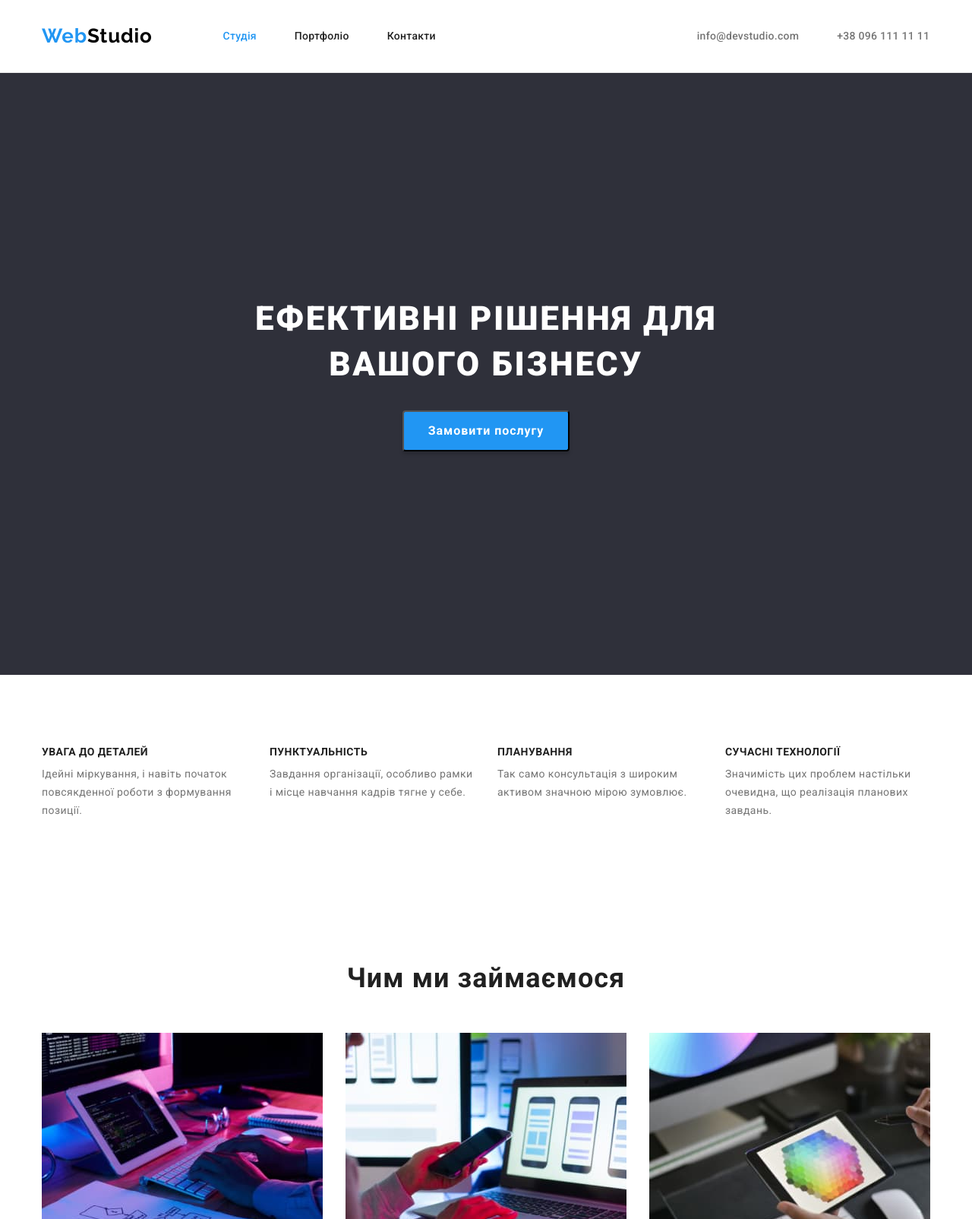
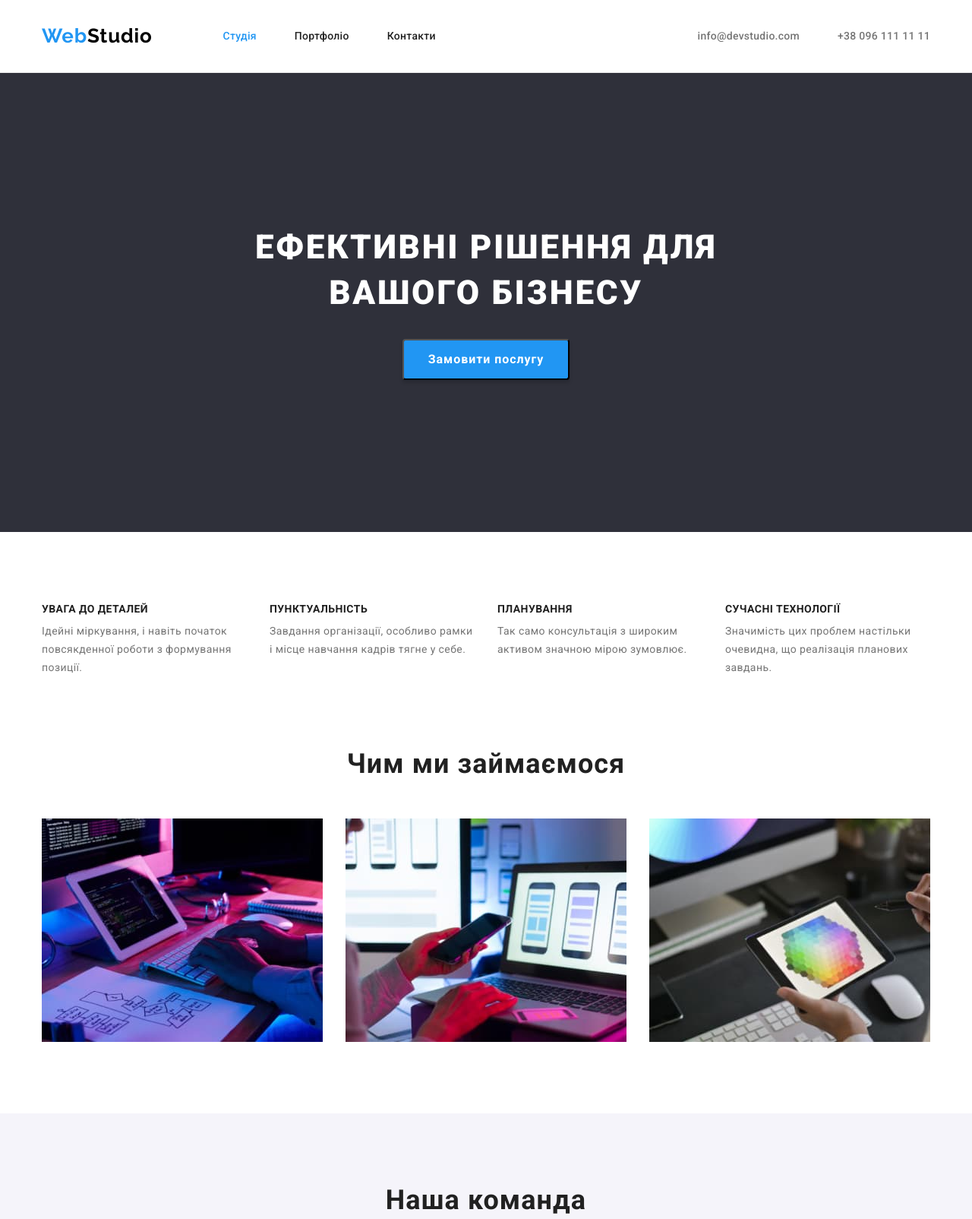
Before and after one commit to Oleksii2505/goit-markup-hw-03, a plain HTML site: page index.html in a window 1280 px wide. Shown: the top 1604 px of the page at 76% size. Drawn offline with nearby package versions, Linux system fonts and the light colour scheme.

Commit message:
corrected homework

```diff
--- a/css/styles.css
+++ b/css/styles.css
@@ -54,6 +54,8 @@ img {
 
 /* Стилізація хедеру */
 .header {
+    display: flex;
+    align-items: center;
     padding: 32px 0;
     border-bottom: 1px solid #ECECEC;
 
@@ -64,8 +66,8 @@ img {
     align-items: center;
     margin: auto;
     padding: auto;
+}
 
-}
 /* Логотип */
 .logo {
     display: flex;
@@ -104,7 +106,6 @@ img {
 .site-nav {
     display: flex;
     align-items: center;
-    margin-right: 344px;
 }
 
 
@@ -133,7 +134,9 @@ img {
 
 .contacts {
     display: flex;
+    justify-content: flex-end;
     align-items: center;
+    margin-left: auto;
 }
 
 .contacts-item:not(:last-child) {
@@ -155,6 +158,8 @@ img {
     flex-direction: column;
     justify-content: center;
     align-items: center;
+    padding-top: 200px;
+    padding-bottom: 200px;
 }
 
 
@@ -162,7 +167,7 @@ img {
 .hero-title {
 
     max-width: 696px;
-    margin: 200px auto 30px;
+    margin: 0 auto 30px;
     color: var(--color-white);
     font-weight: 900;
     font-size: 44px;
@@ -175,7 +180,7 @@ img {
 .primary-button {
     display: flex;
     align-items: center;
-    margin: 0 auto 200px;
+    margin: 0 auto;
     color: var(--color-white);
     background-color: var(--color-accent);
     font-family: inherit;
@@ -244,6 +249,10 @@ img {
 
 /* Секція послуги */
 
+.service-section {
+    padding-top: 0;
+}
+
 .service-title,
 .team-title {
     color: var(--color-title);
@@ -279,7 +288,6 @@ img {
 .cards.list {
     display: flex;
     justify-content: space-between;
-
 }
 
 .name {
@@ -289,7 +297,8 @@ img {
     font-size: 16px;
     line-height: 1.18;
     letter-spacing: 0.03em;
-    margin: 30px auto 10px auto;
+    padding-top: 30px;
+    margin: 0 auto 10px;
     text-align: center;
 }
 
@@ -300,7 +309,7 @@ img {
     line-height: 1.18;
     letter-spacing: 0.03em;
     text-align: center;
-    margin-bottom: 30px;
+    padding-bottom: 30px;
 }
 
 .card {
@@ -316,7 +325,7 @@ img {
 .buttons.list {
     display: flex;
     justify-content: center;
-    padding-bottom: 50px;
+    margin-bottom: 50px;
 }
 
 .btn {
@@ -395,10 +404,6 @@ img {
 
 .page-footer {
     background-color: var(--color-background-alt);
-
-}
-
-.footer-container {
     padding-top: 60px;
     padding-bottom: 60px;
 }
--- a/index.html
+++ b/index.html
@@ -20,8 +20,7 @@
   <body>
     <!-- Шапка сайту -->
     <header class="header">
-      <div class="container">
-        <div class="header-container">
+      <div class="container header-container">
         <nav class="header-nav">
           <a class="logo" href="./index.html" lang="en"><span class="word">Web</span>Studio</a>
           <ul class="site-nav list">
@@ -38,7 +37,6 @@
             <a href="tel:+380961111111" class="link">+38 096 111 11 11</a>
           </li>
         </ul>
-        </div>
       </div>
     </header>
     <main>
@@ -84,7 +82,7 @@
         </div>
       </section>
       <!-- Послуги -->
-      <section class="section">
+      <section class="section service-section">
         <div class="container">
           <h2 class="service-title">Чим ми займаємося</h2>
           <ul class="service list">
@@ -125,7 +123,6 @@
     </main>
     <footer class="page-footer">
       <div class="container">
-        <div class="footer-container">
         <a class="logo footer" href="./index.html"
           ><span class="word">Web</span><span class="logo-footer">Studio</span></a
         >
@@ -149,7 +146,6 @@
           </ul>
         </address>
       </div>
-      </div>
     </footer>
   </body>
 </html>
```
Also changed, not shown: portfolio.html (+1 -5 lines). Lines whose indentation alone changed are shown as unchanged.
